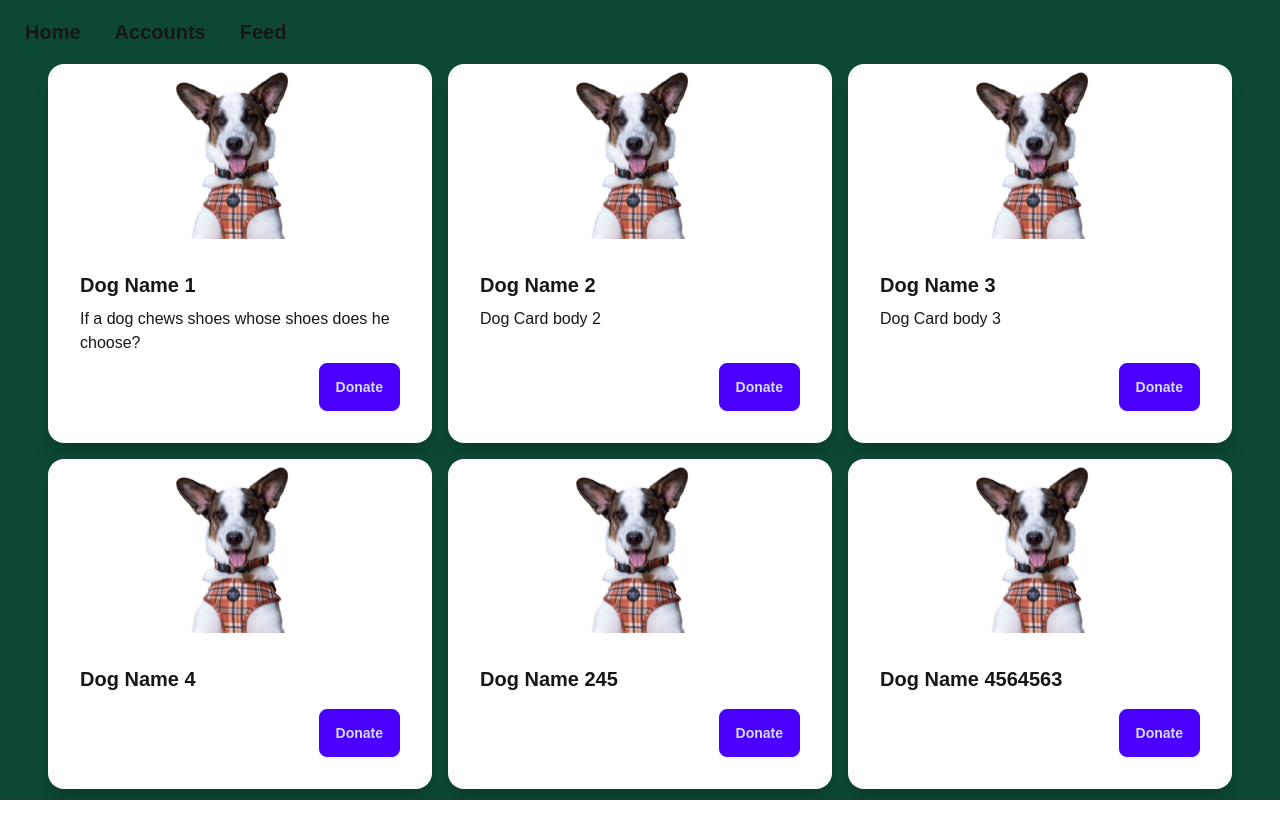
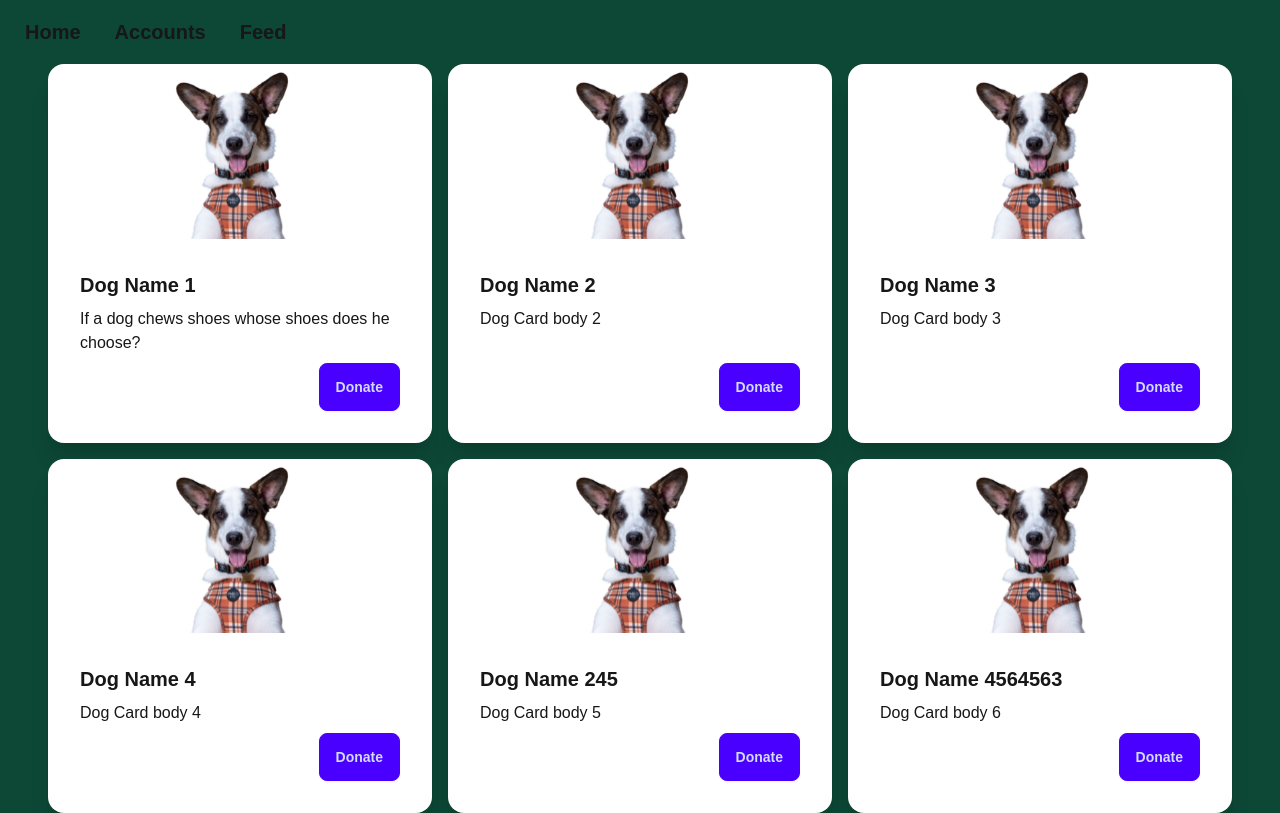
Before and after one commit to Kevin-Punchcard/Paw-Pics, a Next.js app: page /feed in a window 1280 px wide. Built offline with nearby package versions, Linux system fonts and the light colour scheme; a web font is replaced by a local one.

Commit message:
dummy data

```diff
--- a/app/feed/page.tsx
+++ b/app/feed/page.tsx
@@ -3,7 +3,7 @@ import React from 'react';
 
 export default function Feed() {
     const cardHeader = ["Dog Name 1", "Dog Name 2", "Dog Name 3", "Dog Name 4", "Dog Name 245", "Dog Name 4564563"];
-    const cardBody = ["If a dog chews shoes whose shoes does he choose?", "Dog Card body 2", "Dog Card body 3"];
+    const cardBody = ["If a dog chews shoes whose shoes does he choose?", "Dog Card body 2", "Dog Card body 3", "Dog Card body 4", "Dog Card body 5", "Dog Card body 6"];
 
     return (
         <div className='flex flex-row gap-4 max-w-7xl flex-wrap justify-center'>
```
